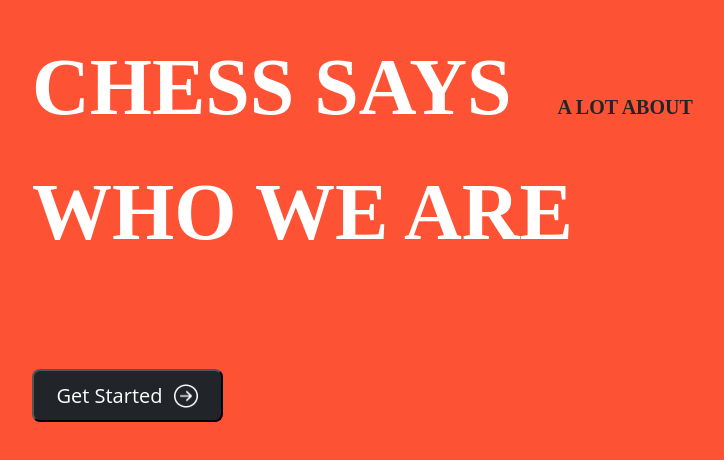
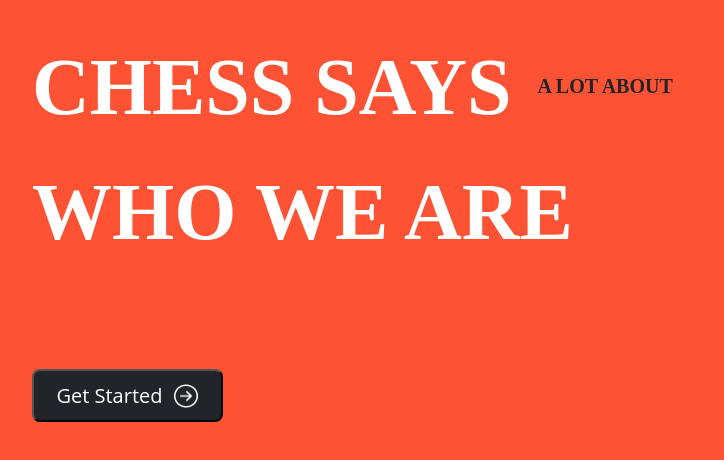
Before and after one commit to levaniakobidze/team_4, a React (Vite) app: page / in a window 1280 px wide. Shown: the part 232-692 px from the top of the page, without its empty margins (53-777 px from the left). Built offline with nearby package versions, Linux system fonts and the light colour scheme.

Commit message:
landingStyle

```diff
--- a/src/assets/Landing-page component/Landing.css
+++ b/src/assets/Landing-page component/Landing.css
@@ -15,6 +15,9 @@
   gap: 16px;
 }
 
+.span-center {
+  display: flex;
+}
 h1 {
   font-family: "Nunito";
   font-style: normal;
@@ -34,6 +37,7 @@ span {
   text-transform: uppercase;
   padding-left: 26px;
   color: #212529;
+  margin-top: 40px;
 }
 
 button {
--- a/src/assets/Landing-page component/Landing.jsx
+++ b/src/assets/Landing-page component/Landing.jsx
@@ -5,7 +5,7 @@ export default function Landing() {
   return (
     <div className="container">
       <div className="text">
-        <h1>
+        <h1 className="span-center">
           chess says <span> a lot about</span>
         </h1>
         <h1>who we are</h1>
```
